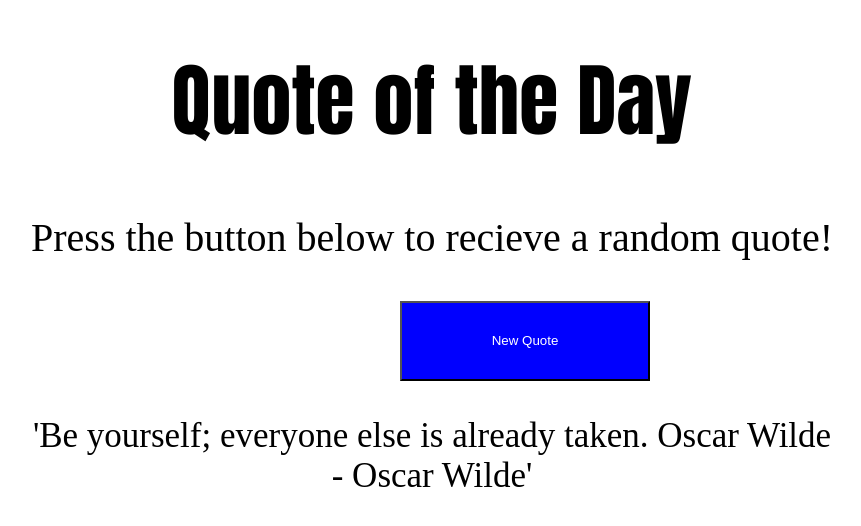
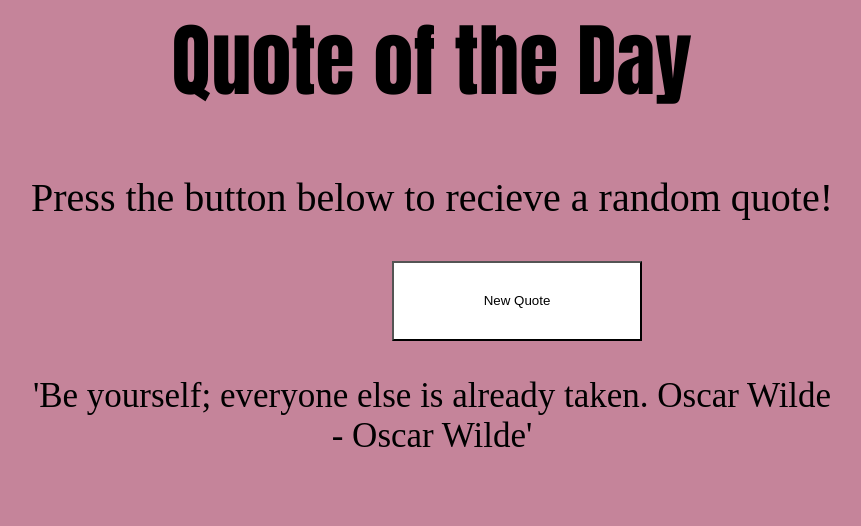
Before and after one commit to sohi12/quotes, a plain HTML site: page index.html in a window 1280 px wide. Shown: the whole page, without its empty margins (208-1069 px from the left). Drawn offline with Linux system fonts and the light colour scheme.

Commit message:
cahnge color

```diff
--- a/index.html
+++ b/index.html
@@ -9,12 +9,16 @@
   <body>
 
 
-   <h1 class="title">Quote of the Day</h1>
-   <p class="text">Press the button below to recieve a random quote!</p>
+    <div class="head">
+      <h1 class="title">Quote of the Day</h1>
+      <p class="text">Press the button below to recieve a random quote!</p>
 
 
-   <button id="quoteButton" onclick="quote()">New Quote</button>
-   <p id="quoteText">'Be yourself; everyone else is already taken. Oscar Wilde <br>- Oscar Wilde'</p>
+      <button id="quoteButton" onclick="quote()">New Quote</button>
+      <p id="quoteText">'Be yourself; everyone else is already taken. Oscar Wilde <br>- Oscar Wilde'</p>
+      <p id="author"></p>
+
+    </div>
 
 
 
@@ -22,14 +26,6 @@
 
 
 
-    <!-- <button onclick="quote">New Quote</button>
-
-    <div id="buttonquote"></div>
-
-    <p id="text1">'Be yourself; everyone else is already taken. Oscar Wilde'</p>
-
-     -->
-
 
     <script src="index.js"></script>
   </body>
--- a/index.js
+++ b/index.js
@@ -1,6 +1,6 @@
 
 var quotes = [
-    'Be yourself; everyone else is already taken. Oscar Wilde  - Oscar Wilde',
+
     'A room without books is like a body without a soul. -Marcus Tullius Cicero',
     'A friend is someone who knows all about you and still loves you. -Elbert Hubbard',
     'It is better to be hated for what you are than to be loved for what you are not. -Andre Gide, Autumn Leaves',
--- a/style.css
+++ b/style.css
@@ -1,9 +1,25 @@
+
+.head{
+    background-color: rgb(197, 132, 154);
+    width: 100%;
+    height: 100%;
+}
+
+
+body{
+    margin: 0;
+}
+
+
+
+
+
 .title{
     text-align: center;
     font-weight: bold;
     font-size: 80px;
     font-family: Impact;
-    margin-top: 40px;
+    /* margin-top: 40px; */
 }
 
 
@@ -16,7 +32,7 @@
 button{
     width: 250px;
     height: 80px;
-    background-color: blue;
+    background-color: white;
     color: white;
    text-align: center;
    margin-left: 600px;
@@ -24,10 +40,15 @@
 
 
 button:hover{
-    background-color: green;
+    background-color:rgb(160, 39, 80)
 }
 
 #quoteText{
     text-align: center;
     font-size: 35px;
 }
+
+
+#quoteButton{
+    color: black;
+}
```
